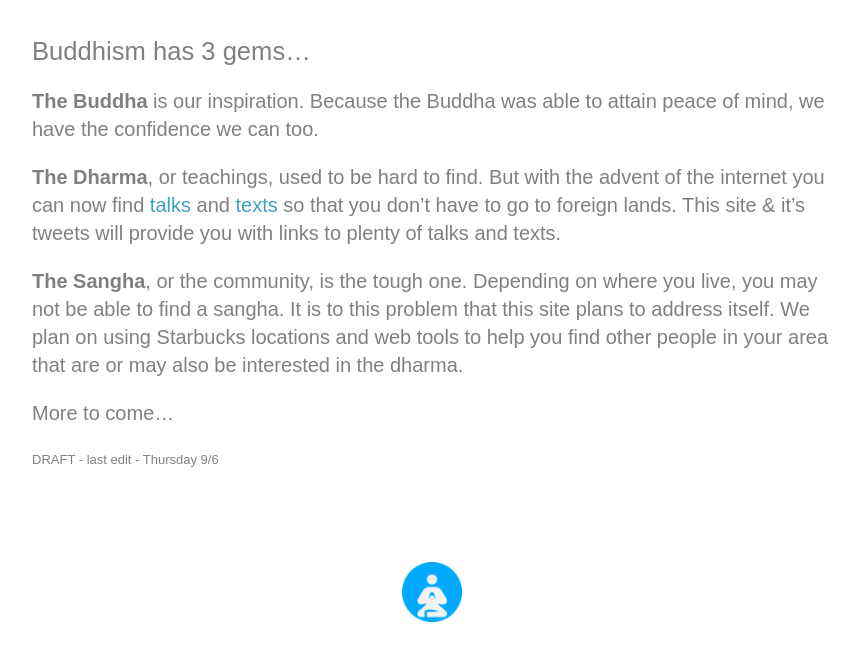
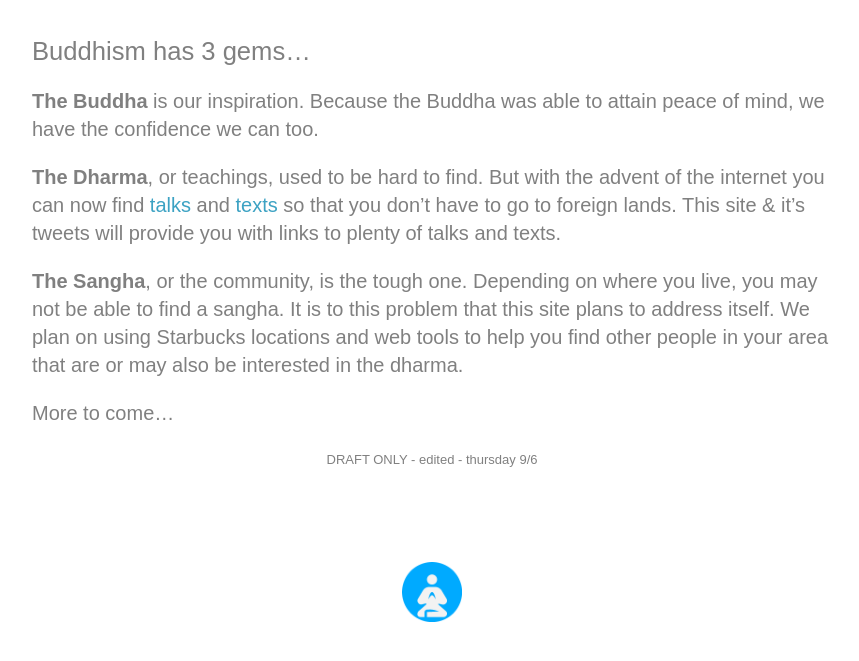
Before and after one commit to StarbucksSangha/StarbucksSangha, a Jekyll site: the page built from info.md, in a window 1280 px wide. Shown: the top 661 px of the page, without its empty margins (208-1067 px from the left). Built offline with Jekyll 4.4.1, drawn with Linux system fonts in a browser that asks for light colours.

Commit message:
Update info.md

```diff
--- a/info.md
+++ b/info.md
@@ -15,4 +15,4 @@
 More to come...
 
 <div style="float; margin-bottom:25px;"></div>
-<font size="-1">DRAFT - last edit - Thursday 9/6 </font>
+<center><font size="-1">DRAFT ONLY - edited - thursday 9/6 </font></center>
```
